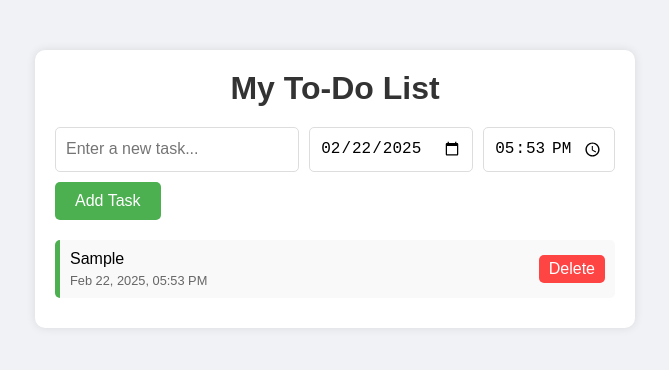
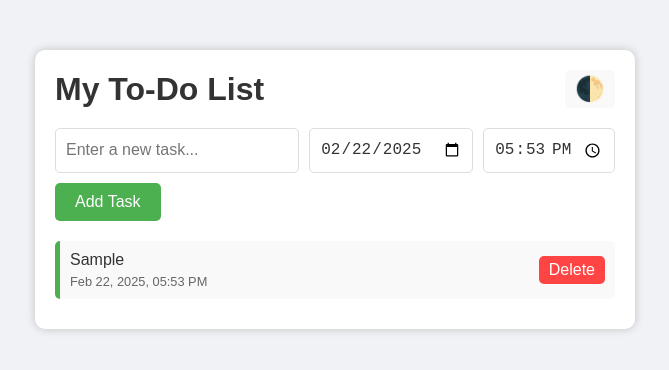
Before and after one commit to Ayushi-hi/to-do-list-2, a plain HTML site: page index.html in a window 1280 px wide. Both pictures are taken after typing "Sample" into the empty fields and a click on the button "Add Task". Shown: the whole page, without its empty margins (305-974 px from the left). Drawn offline with Linux system fonts and the light colour scheme.

Commit message:
Add dark mode theme toggle with persistent preference

```diff
--- a/index.html
+++ b/index.html
@@ -8,7 +8,10 @@
 </head>
 <body>
     <div class="container">
-        <h1>My To-Do List</h1>
+        <div class="header">
+            <h1>My To-Do List</h1>
+            <button id="themeToggle">🌓</button>
+        </div>
         <div class="input-section">
             <input type="text" id="taskInput" placeholder="Enter a new task...">
             <input type="date" id="dateInput">
--- a/script.js
+++ b/script.js
@@ -108,6 +108,21 @@ document.addEventListener('DOMContentLoaded', () => {
         }
     });
 
+    // Add theme toggle functionality
+    const themeToggle = document.getElementById('themeToggle');
+
+    // Check for saved theme preference or default to light
+    const currentTheme = localStorage.getItem('theme') || 'light';
+    if (currentTheme === 'dark') {
+        document.body.classList.add('dark-theme');
+    }
+
+    themeToggle.addEventListener('click', () => {
+        document.body.classList.toggle('dark-theme');
+        const theme = document.body.classList.contains('dark-theme') ? 'dark' : 'light';
+        localStorage.setItem('theme', theme);
+    });
+
     // Initial render
     renderTasks();
 });
--- a/styles.css
+++ b/styles.css
@@ -1,3 +1,21 @@
+:root {
+    --background-color: #f0f2f5;
+    --container-bg: white;
+    --text-color: #333;
+    --input-border: #ddd;
+    --task-bg: #f9f9f9;
+    --task-date-color: #666;
+}
+
+.dark-theme {
+    --background-color: #1a1a1a;
+    --container-bg: #2d2d2d;
+    --text-color: #ffffff;
+    --input-border: #444;
+    --task-bg: #3d3d3d;
+    --task-date-color: #aaa;
+}
+
 * {
     margin: 0;
     padding: 0;
@@ -6,25 +24,44 @@
 
 body {
     font-family: Arial, sans-serif;
-    background-color: #f0f2f5;
+    background-color: var(--background-color);
     display: flex;
     justify-content: center;
     padding-top: 50px;
+    color: var(--text-color);
+    transition: background-color 0.3s;
 }
 
 .container {
     width: 90%;
     max-width: 600px;
-    background-color: white;
+    background-color: var(--container-bg);
     border-radius: 10px;
     padding: 20px;
-    box-shadow: 0 0 10px rgba(0, 0, 0, 0.1);
+    box-shadow: 0 0 10px rgba(0, 0, 0, 0.2);
+}
+
+.header {
+    display: flex;
+    justify-content: space-between;
+    align-items: center;
+    margin-bottom: 20px;
 }
 
 h1 {
     text-align: center;
-    color: #333;
-    margin-bottom: 20px;
+    color: var(--text-color);
+    margin: 0;
+}
+
+#themeToggle {
+    background: none;
+    border: none;
+    font-size: 24px;
+    cursor: pointer;
+    padding: 5px 10px;
+    border-radius: 5px;
+    background-color: var(--task-bg);
 }
 
 .input-section {
@@ -38,9 +75,11 @@ input[type="text"],
 input[type="date"],
 input[type="time"] {
     padding: 10px;
-    border: 1px solid #ddd;
+    border: 1px solid var(--input-border);
     border-radius: 5px;
     font-size: 16px;
+    background-color: var(--container-bg);
+    color: var(--text-color);
 }
 
 input[type="text"] {
@@ -71,9 +110,10 @@ li {
     align-items: center;
     padding: 10px;
     margin-bottom: 10px;
-    background-color: #f9f9f9;
+    background-color: var(--task-bg);
     border-radius: 5px;
     border-left: 5px solid #4CAF50;
+    color: var(--text-color);
 }
 
 li.completed {
@@ -97,6 +137,6 @@ li.completed {
 
 .task-date {
     font-size: 0.8em;
-    color: #666;
+    color: var(--task-date-color);
     margin-top: 5px;
 }
```
